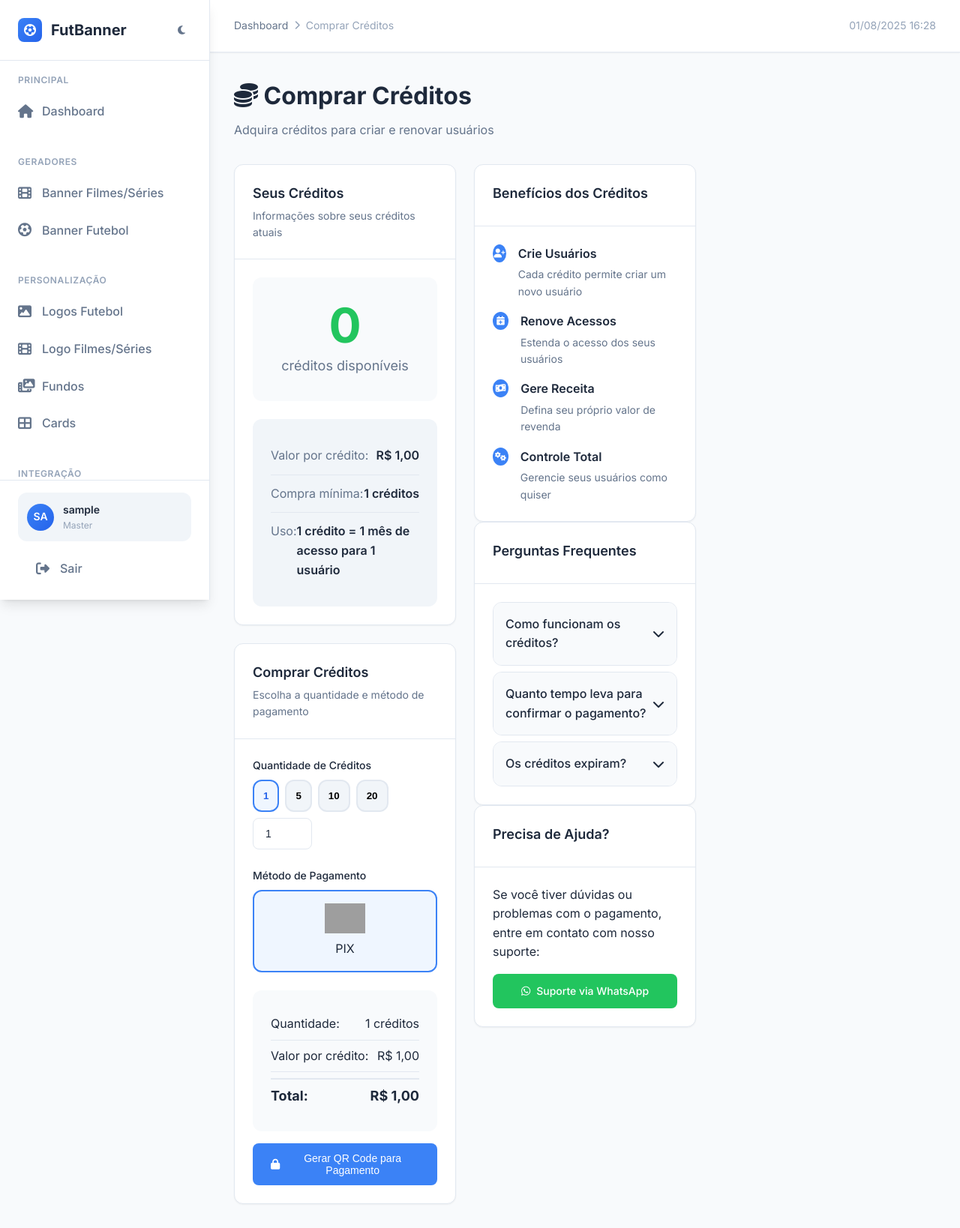
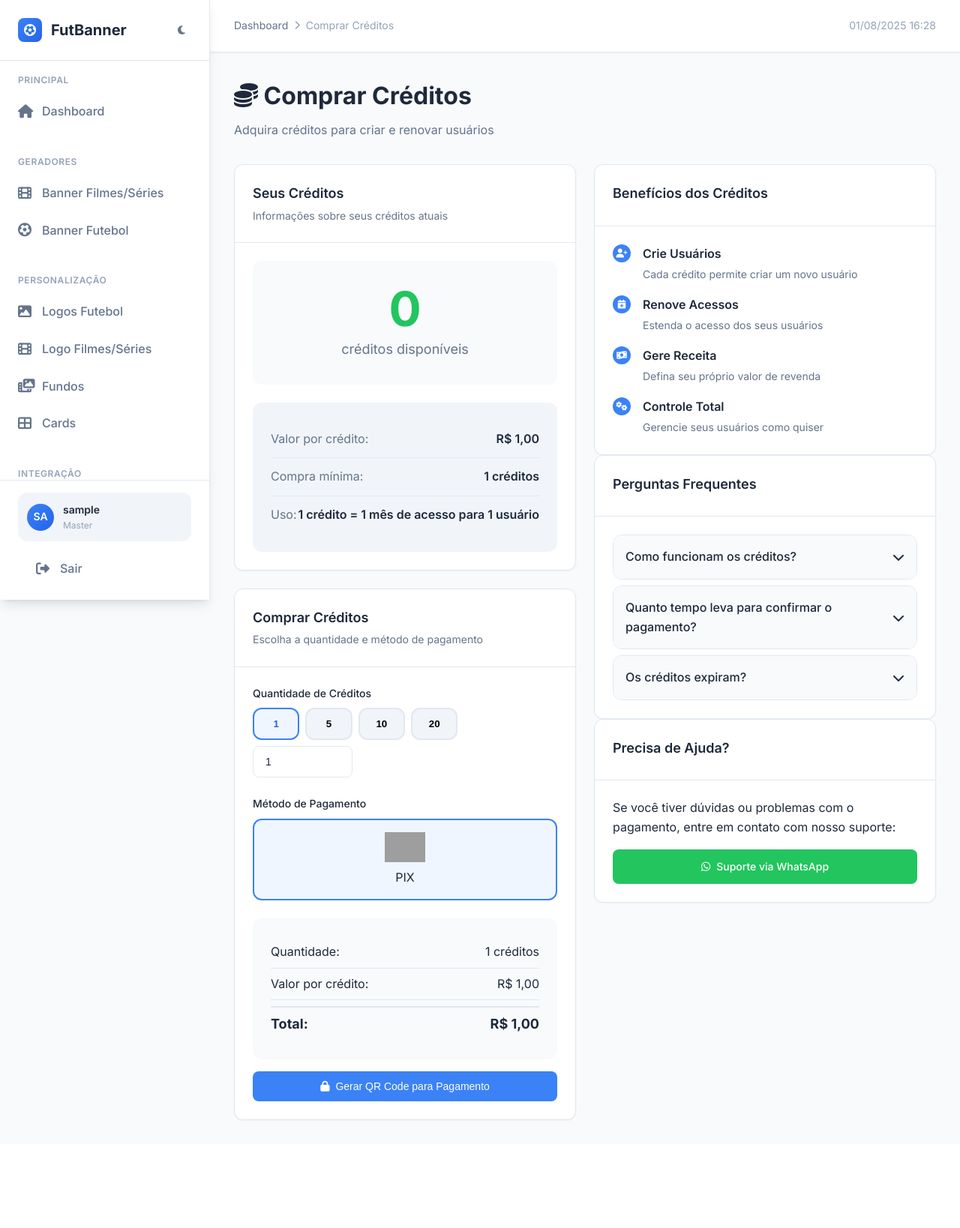
Before and after one commit to juninho877/FutBannerEu, a PHP site: page /admin/buy_credits.php in a window 1280 px wide. Shown: the whole page at 75% size. After the commit the page ends 1495 px from the top, so only its background shows below. Run offline with PHP 8.4, Linux system fonts and the light colour scheme; the visitor is signed in with stand-in values (Sample User, id 1); data that the repository does not hold is empty; grey boxes are pictures that could not be loaded.

Commit message:
Updated buy_credits.php

```diff
--- a/admin/buy_credits.php
+++ b/admin/buy_credits.php
@@ -130,7 +130,7 @@ include "includes/header.php";
 
 <div id="payment-status-message" style="display: none;"></div>
 
-<div class="grid grid-cols-1 lg:grid-cols-3 gap-6">
+<div class="grid grid-cols-1 md:grid-cols-2 gap-6">
     <!-- Informações de Créditos -->
     <div class="lg:col-span-2">
         <div class="card">
```
